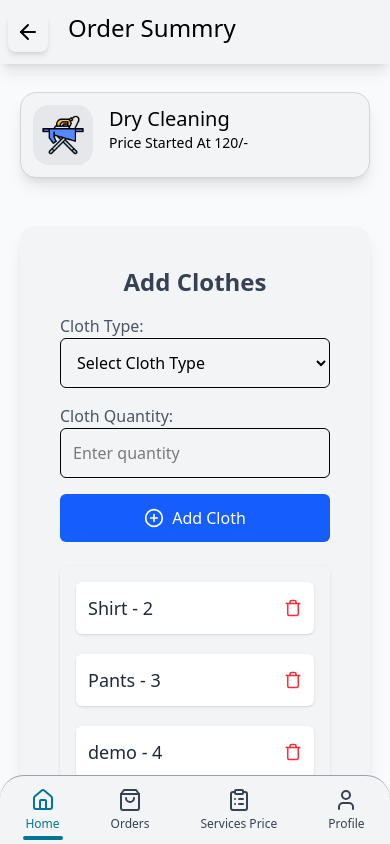
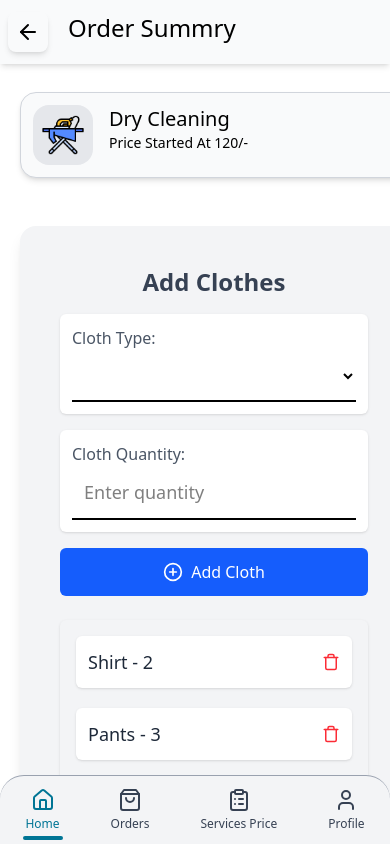
Before and after one commit to Sandb786/Laundry_project_User_Pannel_Frontend, a React (Vite) app: page /order in a window 390 px wide. Shown: the top 844 px of the page. Built offline with nearby package versions, Linux system fonts and the light colour scheme.

Commit message:
chack into mobile.

```diff
--- a/src/Order/Order_Home.jsx
+++ b/src/Order/Order_Home.jsx
@@ -6,9 +6,9 @@ import React from 'react'
 
 export default function Order_Home() {
   return (
-    <div className='bg-gray-50'>
+    <div className='bg-white'>
 
-      <header className='bg-gray-100 p-2 py-3 flex gap-5  shadow-lg'>
+      <header className='bg-gray-50 sticky z-10 top-0 p-2 py-3 flex gap-5  shadow-md'>
         <a href="/"> <Button className='text-black p-2'><ArrowLeft /></Button></a>
         <Typography variant='lead' className='text-2xl md:text-3xl'>
           Order Summry
@@ -17,7 +17,7 @@ export default function Order_Home() {
 
       <div className='p-5 grid gap-10'>   {/* Main Div Containeer */}
 
-        <div className='bg-gray-100 mt-2 p-3 shadow-lg border border-gray-300 rounded-2xl flex gap-4'>
+        <div className='bg-gray-50 mt-2 p-3 shadow-md border border-gray-300 rounded-2xl flex gap-4'>
           <div className='px-2 p-2 bg-gray-200 w-15 rounded-2xl'>
             <img src="/Color_Laundry/Normal_press.png" alt="" className='w-12' />
           </div>
@@ -89,30 +89,31 @@ export default function Order_Home() {
 
       <form onSubmit={handleSubmit} className="space-y-4">
         {/* Cloth Type Dropdown */}
-        <div className="flex flex-col">
+        <div className="flex flex-col bg-white p-3 rounded-md shadow-sm">
           <label className="text-gray-600 font-medium">Cloth Type:</label>
           <select
             value={clothType}
             onChange={(e) => setClothType(e.target.value)}
-            className="p-3 border rounded-md focus:outline-none focus:ring-2 focus:ring-blue-500"
+            className="p-3 border-b-2  focus:outline-none text-lg focus:border-b-3 focus:border-cyan-800"
           >
-            <option value="">Select Cloth Type</option>
+            <option value="" ></option>
             <option value="Shirt">Shirt</option>
             <option value="Pants">Pants</option>
             <option value="Jacket">Jacket</option>
             <option value="Towel">Towel</option>
+            <option value="Towel">demo</option>
           </select>
         </div>
 
         {/* Cloth Quantity Input */}
-        <div className="flex flex-col">
+        <div className="flex flex-col bg-white p-3 rounded-md shadow-sm">
           <label className="text-gray-600 font-medium">Cloth Quantity:</label>
           <input
             type="number"
             value={clothQuantity}
             onChange={(e) => setClothQuantity(e.target.value)}
             placeholder="Enter quantity"
-            className="p-3 border rounded-md focus:outline-none focus:ring-2 focus:ring-blue-500"
+            className="p-3 border-b-2  focus:outline-none text-lg focus:border-b-3 focus:border-cyan-800"
           />
         </div>
 
```
